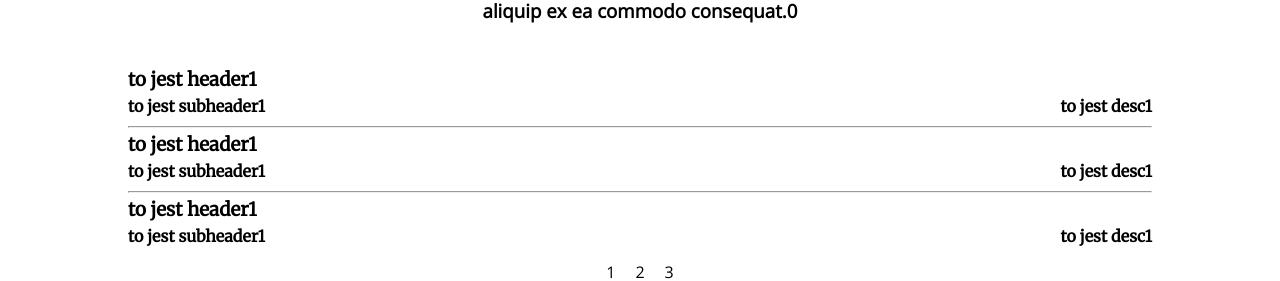
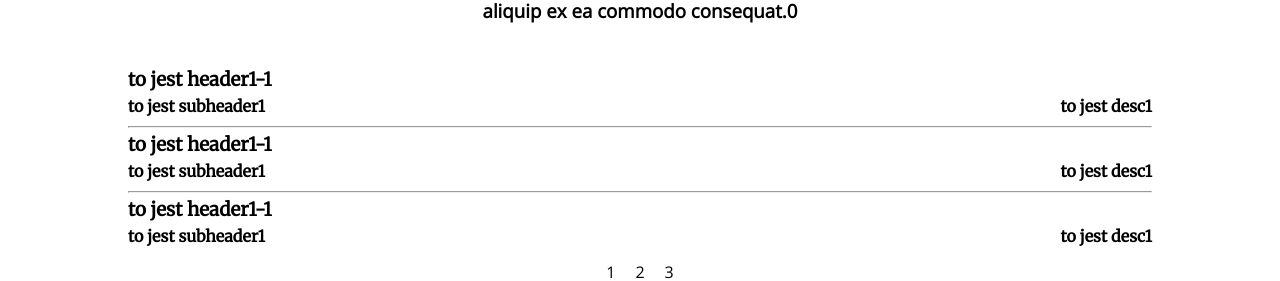
Before and after one commit to Radzio1976/Oddam-w-dobre-rece, a React (Create React App) app: page / in a window 1280 px wide. Shown: the part 2611-2892 px from the top of the page. Built offline with nearby package versions, Linux system fonts and the light colour scheme; data requests are answered from the project's data file.

Commit message:
Finished WhoWeHelp component

```diff
--- a/src/components/Home/WhoWeHelp.js
+++ b/src/components/Home/WhoWeHelp.js
@@ -6,7 +6,10 @@ class WhoWeHelp extends React.Component {
     state = {
         buttonsArray: [],
         fundation: [],
-        paginationButtons: []
+        items: [],
+        paginationButtons: [],
+        currentPage: 1,
+        itemsPerPage: 3
     }
 
     componentDidMount() {
@@ -22,30 +25,32 @@ class WhoWeHelp extends React.Component {
         })
         Axios.get("http://localhost:3000/fundations?id=0").then((response2) => {
             this.setState({
-                fundation: response2.data
+                fundation: response2.data,
+                items: response2.data[0].items
             })
             console.log(response2.data[0].items.length)
             let paginationArray = []
             for (let i = 0; i < Math.ceil(response2.data[0].items.length / 3); i++) {
                 paginationArray.push(i + 1)
-                console.log(paginationArray)
             }
             this.setState({
                 paginationButtons: paginationArray
             })
+        })
 
-        })
     }
 
     changeOrganisation = (index) => {
         Axios.get(`http://localhost:3000/fundations?id=${index}`).then((response) => {
+
             this.setState({
-                fundation: response.data
+                currentPage: 1,
+                fundation: response.data,
+                items: response.data[0].items
             })
             let paginationArray = []
             for (let i = 0; i < Math.ceil(response.data[0].items.length / 3); i++) {
                 paginationArray.push(i + 1)
-                console.log(paginationArray)
             }
             this.setState({
                 paginationButtons: paginationArray
@@ -53,8 +58,16 @@ class WhoWeHelp extends React.Component {
         })
     }
 
+    paginationClick = (event) => {
+        this.setState({
+            currentPage: Number(event.target.id)
+        });
+    }
+
     render() {
-        console.log(this.state.paginationButtons)
+        const indexOfLastItem = this.state.currentPage * this.state.itemsPerPage;
+        const indexOfFirstItem = indexOfLastItem - this.state.itemsPerPage;
+        const currentItems = this.state.items.slice(indexOfFirstItem, indexOfLastItem);
         return (
             <section className="who-we-help-section">
                 <h1>Komu pomagamy</h1>
@@ -76,10 +89,15 @@ class WhoWeHelp extends React.Component {
                                     <div className="description-container">
                                         <h3 key={index}>{value.desc}</h3>
                                     </div>
+
+                                </>
+                            )
+                        })
+                    }
                     {
-                                        value.items.map((value1, index2) => {
+                        currentItems.map((value1, index2) => {
                             return (
-                                                <div className="items-container" style={{ display: index2 > 2 ? "none" : "block" }} key={index2}>
+                                <div className="items-container" key={index2}>
                                     <div className="description-header-container">
                                         <h3>{value1.header}</h3>
                                     </div>
@@ -92,21 +110,18 @@ class WhoWeHelp extends React.Component {
                             )
                         })
                     }
-                                </>
+                </div>
+                <div className="pagination-buttons-container">
+                    {
+                        this.state.paginationButtons.map((number) => {
+                            return (
+                                <p key={number}
+                                    id={number} onClick={this.paginationClick} className="pagination-button">{number}</p>
                             )
                         })
                     }
                 </div>
-                <div className="pagination-buttons-container">
-                    {
-                        this.state.paginationButtons.map((button, index) => {
-                            return (
-                                <p className="pagination-button">{button}</p>
-                            )
-                        })
-                    }
-                </div>
-            </section>
+            </section >
         )
     }
 }
--- a/src/data/db.json
+++ b/src/data/db.json
@@ -151,32 +151,32 @@
       "desc": "Lorem ipsum dolor sit amet, consectetur adipiscing elit, sed do eiusmod tempor incididunt ut labore et dolore magna aliqua. Ut enim ad minim veniam, quis nostrud exercitation ullamco laboris nisi ut aliquip ex ea commodo consequat.0",
       "items": [
         {
-          "header": "to jest header1",
+          "header": "to jest header1-1",
           "subheader": "to jest subheader1",
           "desc": "to jest desc1"
         },
         {
-          "header": "to jest header1",
+          "header": "to jest header1-1",
           "subheader": "to jest subheader1",
           "desc": "to jest desc1"
         },
         {
-          "header": "to jest header1",
+          "header": "to jest header1-1",
           "subheader": "to jest subheader1",
           "desc": "to jest desc1"
         },
         {
-          "header": "to jest header1",
+          "header": "to jest header1-2",
           "subheader": "to jest subheader1",
           "desc": "to jest desc1"
         },
         {
-          "header": "to jest header1",
+          "header": "to jest header1-2",
           "subheader": "to jest subheader1",
           "desc": "to jest desc1"
         },
         {
-          "header": "to jest header1",
+          "header": "to jest header1-2",
           "subheader": "to jest subheader1",
           "desc": "to jest desc1"
         },
@@ -204,6 +204,21 @@
         },
         {
           "header": "to jest header2",
+          "subheader": "to jest subheader2",
+          "desc": "to jest desc2"
+        },
+        {
+          "header": "to jest header2-2",
+          "subheader": "to jest subheader2",
+          "desc": "to jest desc2"
+        },
+        {
+          "header": "to jest header2-2",
+          "subheader": "to jest subheader2",
+          "desc": "to jest desc2"
+        },
+        {
+          "header": "to jest header2-2",
           "subheader": "to jest subheader2",
           "desc": "to jest desc2"
         }
```
Lines whose indentation alone changed are shown as unchanged.
